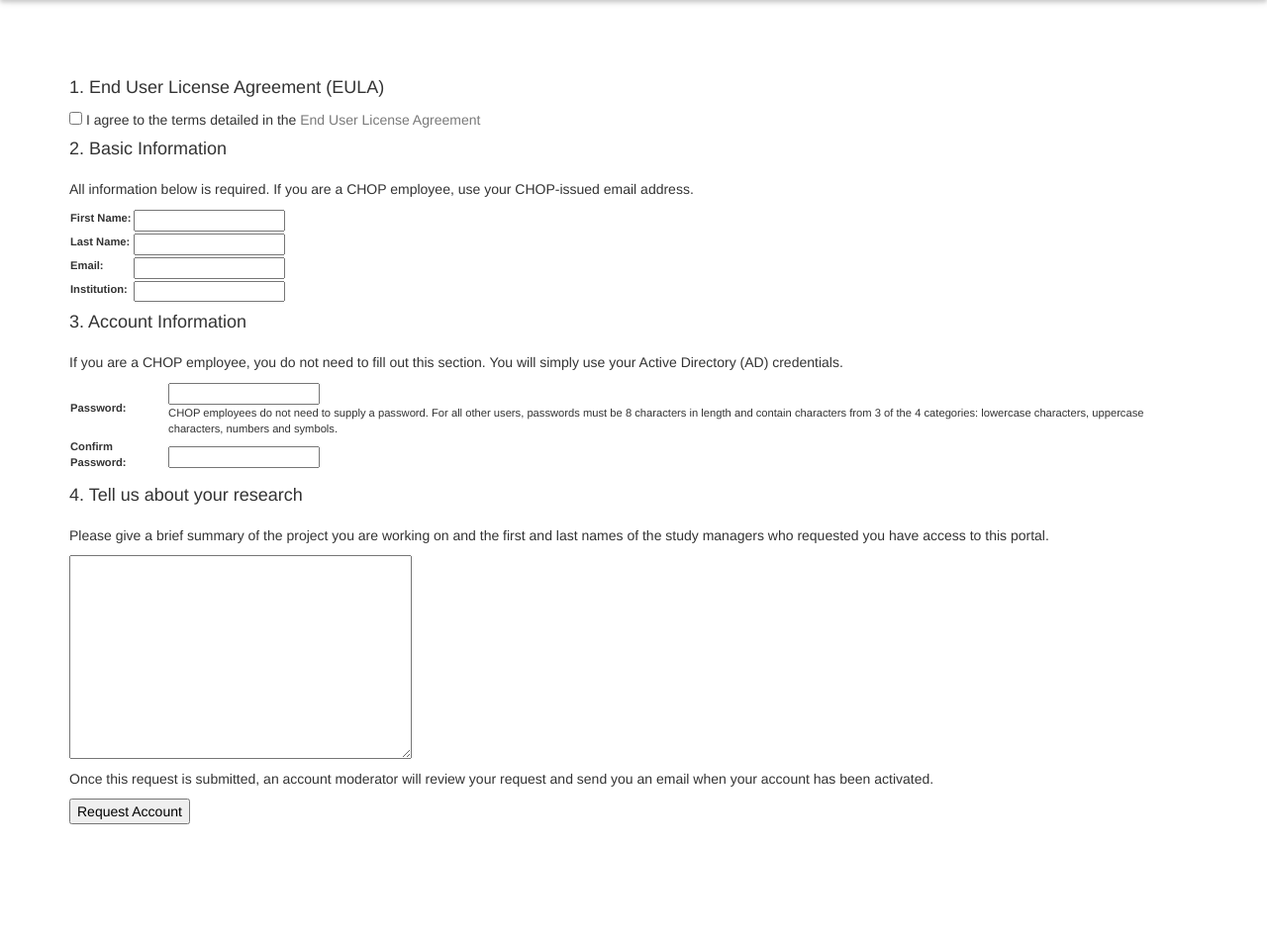
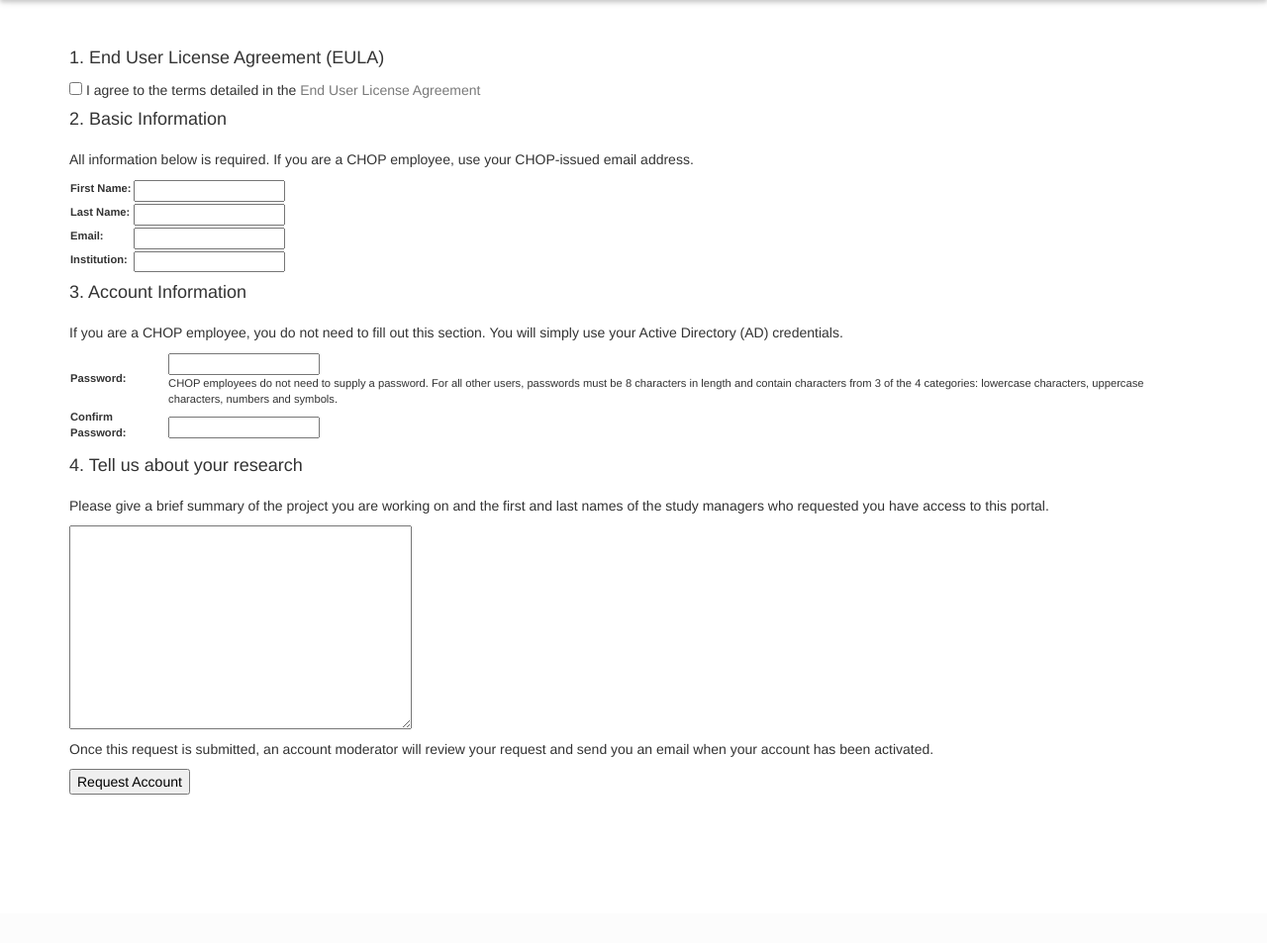
Before and after one commit to www3838438/biorepo-portal, a Django app: page /accounts/register/ in a window 1280 px wide. Shown: the part 51-1004 px from the top of the page at 99% size. After the commit the page ends 854 px from the top, so only its background shows below. Run offline with Django 3.2, Linux system fonts and the light colour scheme; parts of the project's set-up code (start-up, migrations or seed data) failed here and were passed over; some libraries are stand-ins or nearby versions.

Commit message:
Adjust body padding for better relative styling

```diff
--- a/brp/static/css/style.css
+++ b/brp/static/css/style.css
@@ -1,7 +1,7 @@
 
 
 body{
-    margin-top: 80px;
+    padding-top: 40px;
     padding-bottom: 70px;
 }
 
```
